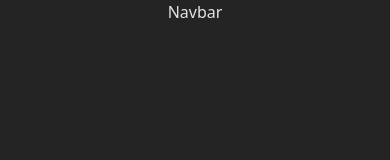
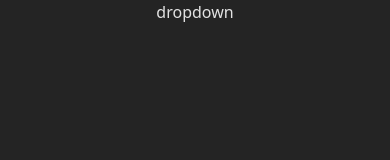
Before and after one commit to Keyvan-RezaeiF/qbc10, a React (Vite) app: page / in a window 390 px wide. Shown: the top 160 px of the page. Built offline with nearby package versions, Linux system fonts and the light colour scheme.

Commit message:
:sparkles: Add HOC

```diff
--- a/src/App.tsx
+++ b/src/App.tsx
@@ -2,6 +2,8 @@ import { useState, useCallback } from 'react'
 import Layout from './components/Layout'
 import AlertButton from './components/AlertButton'
 import SearchBox from './components/SearchBox'
+import withEnhancement from './hocs/withEnhancement'
+import withWidth from './hocs/withWidth'
 import './App.css'
 
 const shiftUsers = (array: User[]) => {
@@ -27,20 +29,21 @@ const App = () => {
     setUsers(filteredUsers)
   }, [])
 
-  console.log('re-render App')
+  const EnhancedAlertButton = withEnhancement(AlertButton)
+  const EnhancedLayout = withWidth(Layout)
 
   return (
-    <Layout>
-      <AlertButton onClick={() => setUsers(prev => shiftUsers(prev))}>
+    <EnhancedLayout>
+      <EnhancedAlertButton onClick={() => setUsers(prev => shiftUsers(prev))}>
         Shuffle
-      </AlertButton>
+      </EnhancedAlertButton>
       <SearchBox onChange={handleSearch} />
       <ul>
         {users.map(user => (
           <li key={user.id}>{user.name}</li>
         ))}
       </ul>
-    </Layout>
+    </EnhancedLayout>
   )
 }
 
--- a/src/components/AlertButton/index.tsx
+++ b/src/components/AlertButton/index.tsx
@@ -3,10 +3,13 @@ import classes from './styles.module.css'
 interface AlertButtonProps {
   onClick: () => void
   children: React.ReactNode
+  test?: string
 }
 
 const AlertButton = (props: AlertButtonProps) => {
-  const { onClick, children } = props
+  const { onClick, children, test } = props
+
+  console.log('test', test)
 
   return (
     <button className='bg-red-500 text-white cursor-pointer' onClick={onClick}>
--- a/src/components/Layout/index.tsx
+++ b/src/components/Layout/index.tsx
@@ -3,17 +3,25 @@ import classes from './styles.module.css'
 interface LayoutProps {
   children: React.ReactNode
   hasFooter?: boolean
+  width?: number
 }
 
 const Layout = (props: LayoutProps) => {
   const {
     children,
-    hasFooter = true
+    hasFooter = true,
+    width = window.innerWidth
   } = props
+
+  console.log('width', width)
 
   return (
     <div className={classes.layout}>
-      <nav className={classes.nav}>Navbar</nav>
+      {width >= 800 ? (
+        <nav className={classes.nav}>Navbar</nav>
+      ): (
+        <nav className={classes.nav}>dropdown</nav>
+      )}
       {children}
       {hasFooter && (
         <footer className={classes.footer}>
--- a/src/components/SearchBox/index.tsx
+++ b/src/components/SearchBox/index.tsx
@@ -5,8 +5,6 @@ interface SearchBoxProps {
 }
 
 const SearchBox = ({ onChange }: SearchBoxProps) => {
-  console.log('re-render SearchBox')
-
   return (
     <input
       type='text'
--- /dev/null
+++ b/src/hocs/withAuth.tsx
@@ -0,0 +1,23 @@
+import { useState, type ComponentType } from "react"
+
+const withAuth = (WrappedComponent: ComponentType<any>) => {
+  const isAuthenticated = true
+
+  return (props: any) => {
+    if (isAuthenticated === undefined) {
+      return <p>Loading...</p>
+    }
+
+    if (!isAuthenticated) {
+      return (
+        <div>
+          <button>Go to login page</button>
+        </div>
+      )
+    }
+
+    return <WrappedComponent {...props} />
+  }
+}
+
+export default withAuth
--- /dev/null
+++ b/src/hocs/withEnhancement.tsx
@@ -0,0 +1,16 @@
+import { type ComponentType } from "react"
+
+const withEnhancement = (WrappedComponent: ComponentType<any>) => {
+  return (props: any) => {
+    console.log('withEnhancement props', props)
+
+    return (
+      <WrappedComponent
+        test='1'
+        {...props}
+      />
+    )
+  }
+}
+
+export default withEnhancement
--- /dev/null
+++ b/src/hocs/withWidth.tsx
@@ -0,0 +1,28 @@
+import { useEffect, useState, type ComponentType } from "react"
+
+const withWidth = (WrappedComponent: ComponentType<any>) => {
+  const [width, setWidth] = useState(window.innerWidth)
+
+  const handleResize = () => {
+    setWidth(window.innerWidth)
+  }
+
+  useEffect(() => {
+    window.addEventListener('resize', handleResize)
+
+    return () => {
+      window.removeEventListener('resize', () => handleResize)
+    }
+  }, [])
+
+  return (props: any) => {
+    return (
+      <WrappedComponent
+        {...props}
+        width={width}
+      />
+    )
+  }
+}
+
+export default withWidth
--- a/src/main.tsx
+++ b/src/main.tsx
@@ -2,5 +2,8 @@ import { StrictMode } from 'react'
 import { createRoot } from 'react-dom/client'
 import './index.css'
 import App from './App'
+import withAuth from './hocs/withAuth'
 
-createRoot(document.getElementById('root')!).render(<App />)
+const EnhancedApp = withAuth(App)
+
+createRoot(document.getElementById('root')!).render(<EnhancedApp />)
```
Also changed, not shown: 1 other file (tests, documents, lock files or other folders).
